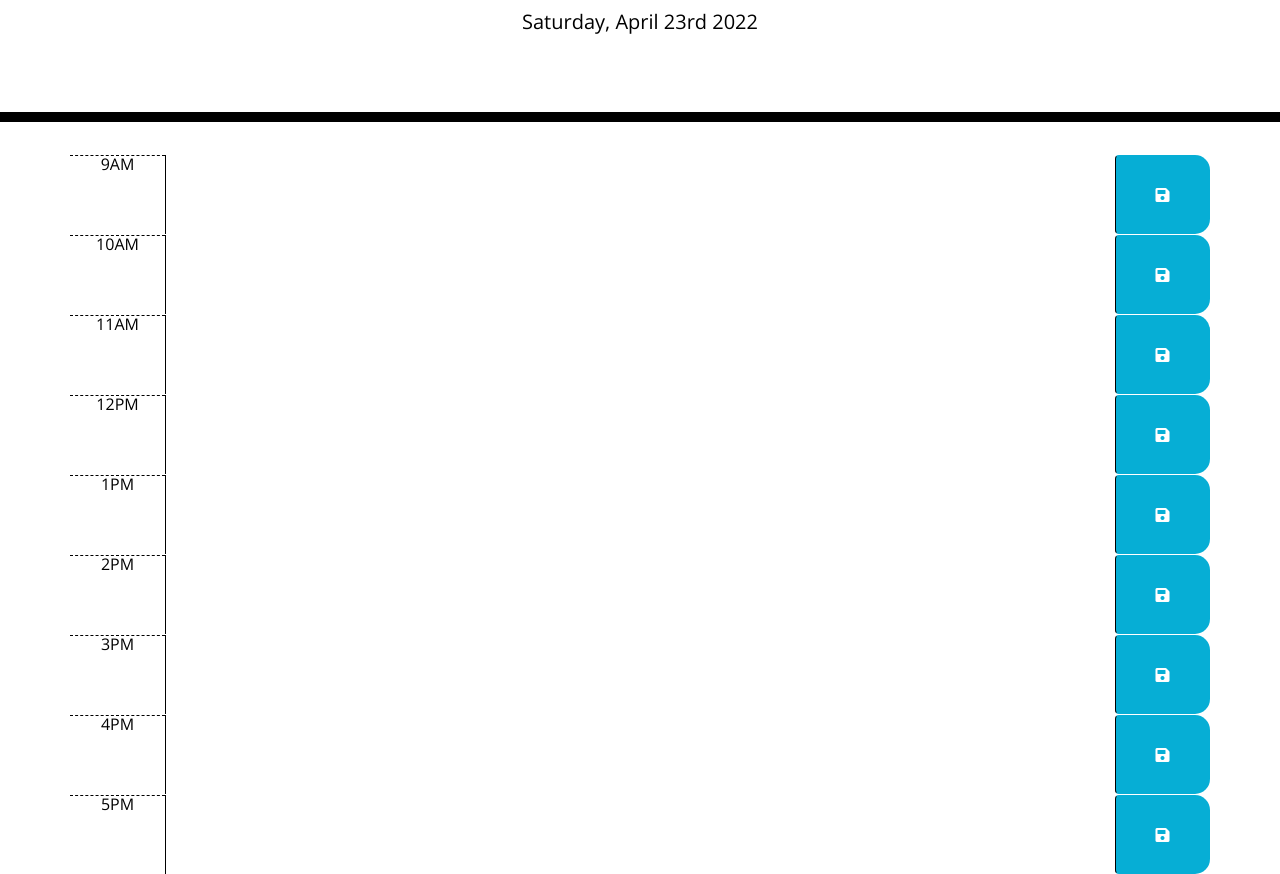
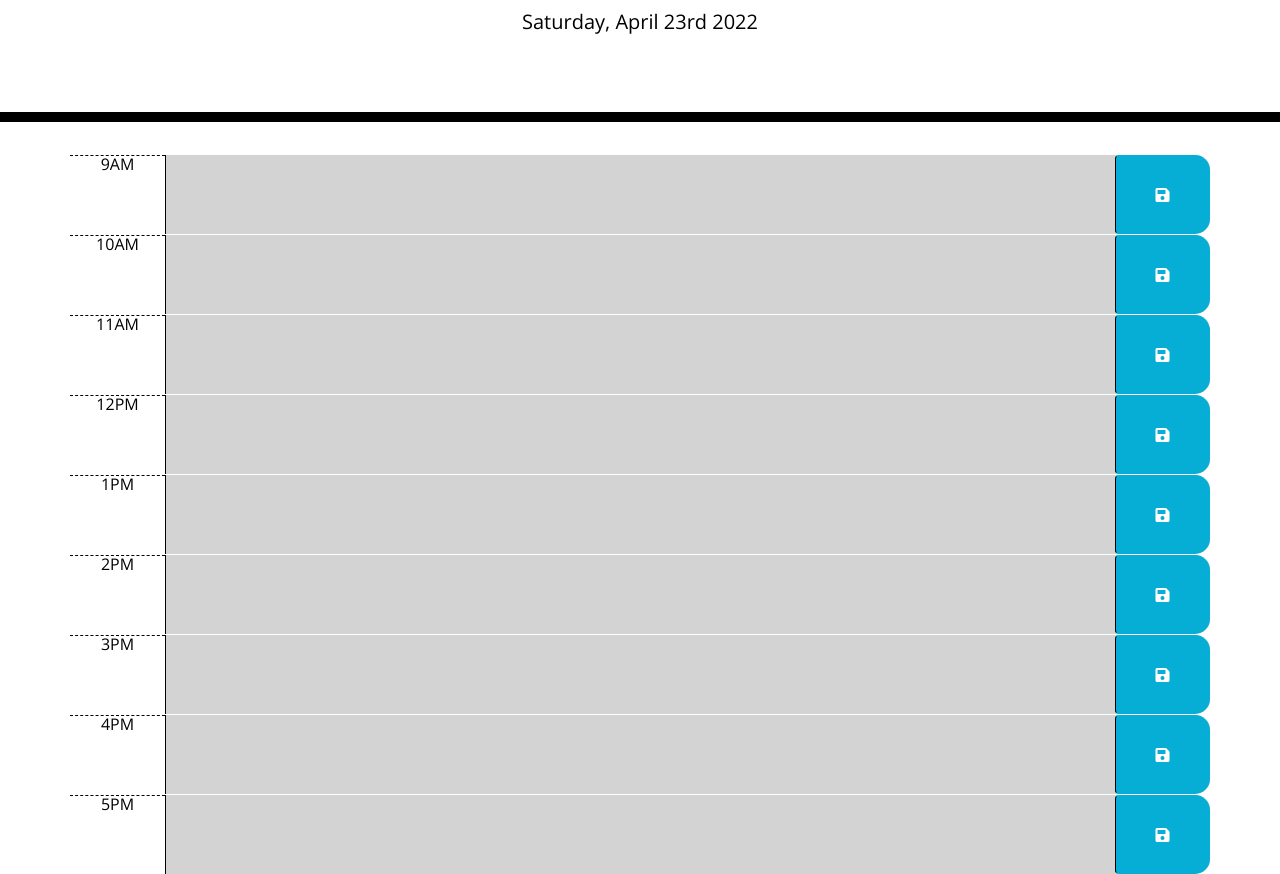
Before and after one commit to GhulamZaka/day-scheduler, a plain HTML site: page index.html in a window 1280 px wide. Shown: the part 182-1056 px from the top of the page. Drawn offline with nearby package versions, Linux system fonts and the light colour scheme.

Commit message:
adding past,present, and future display style

```diff
--- a/assets/js/javascript.js
+++ b/assets/js/javascript.js
@@ -1,5 +1,31 @@
 
-$(document).ready(function () {// essentially tells engine to load 1)html & 2)css first.
-    //display current day & time.
-    $("#currentDay").text(moment().format("dddd, MMMM Do YYYY"));
-})
+// variables for date and hour
+var currentHour = moment().hour();
+var militaryHour = [9,10,11,12,13,14,15,16,17];
+console.log(currentHour);
+
+// display day and date
+$("#currentDay").text(moment().format("dddd, MMMM Do YYYY"));
+
+
+// display past, present and future hours
+for (var i = 0; i < militaryHour.length; i++) {
+    if (currentHour === militaryHour[i]) {
+        console.log(i);
+        document.getElementById("hour" + militaryHour[i]).classList.add("present");
+    }
+    if (currentHour > militaryHour[i]) {
+        console.log(i);
+        document.getElementById("hour" + militaryHour[i]).classList.add("past");
+    }
+    if (currentHour < militaryHour[i]) {
+        console.log(i);
+        document.getElementById("hour" + militaryHour[i]).classList.add("future");
+    }
+
+};
+
+
+
+
+// saving data into local storage
--- a/index.html
+++ b/index.html
@@ -45,6 +45,7 @@
         <textarea class="col-md-10 description"></textarea>
         <button class="col-md-1 btn saveBtn"><i class="fas fa-save"></i></button>
       </div>
+
       <!-- 11AM schedule-->
       <div id="hour11" class="row time-block">
         <div class="col-md-1 hour">11AM</div>
@@ -59,31 +60,31 @@
         <button class="col-md-1 btn saveBtn"><i class="fas fa-save"></i></button>
       </div>
       <!-- 1PM schedule-->
-      <div id="hour1" class="row time-block">
+      <div id="hour13" class="row time-block">
         <div class="col-md-1 hour">1PM</div>
         <textarea class="col-md-10 description"></textarea>
         <button class="col-md-1 btn saveBtn"><i class="fas fa-save"></i></button>
       </div>
       <!-- 2PM schedule-->
-      <div id="hour2" class="row time-block">
+      <div id="hour14" class="row time-block">
         <div class="col-md-1 hour">2PM</div>
         <textarea class="col-md-10 description"></textarea>
         <button class="col-md-1 btn saveBtn"><i class="fas fa-save"></i></button>
       </div>
       <!-- 3PM schedule-->
-      <div id="hour3" class="row time-block">
+      <div id="hour15" class="row time-block">
         <div class="col-md-1 hour">3PM</div>
         <textarea class="col-md-10 description"></textarea>
         <button class="col-md-1 btn saveBtn"><i class="fas fa-save"></i></button>
       </div>
       <!-- 4PM schedule-->
-      <div id="hour4" class="row time-block">
+      <div id="hour16" class="row time-block">
         <div class="col-md-1 hour">4PM</div>
         <textarea class="col-md-10 description"></textarea>
         <button class="col-md-1 btn saveBtn"><i class="fas fa-save"></i></button>
       </div>
       <!-- 5PM schedule-->
-      <div id="hour5" class="row time-block">
+      <div id="hour17" class="row time-block">
         <div class="col-md-1 hour">5PM</div>
         <textarea class="col-md-10 description"></textarea>
         <button class="col-md-1 btn saveBtn"><i class="fas fa-save"></i></button>
```
